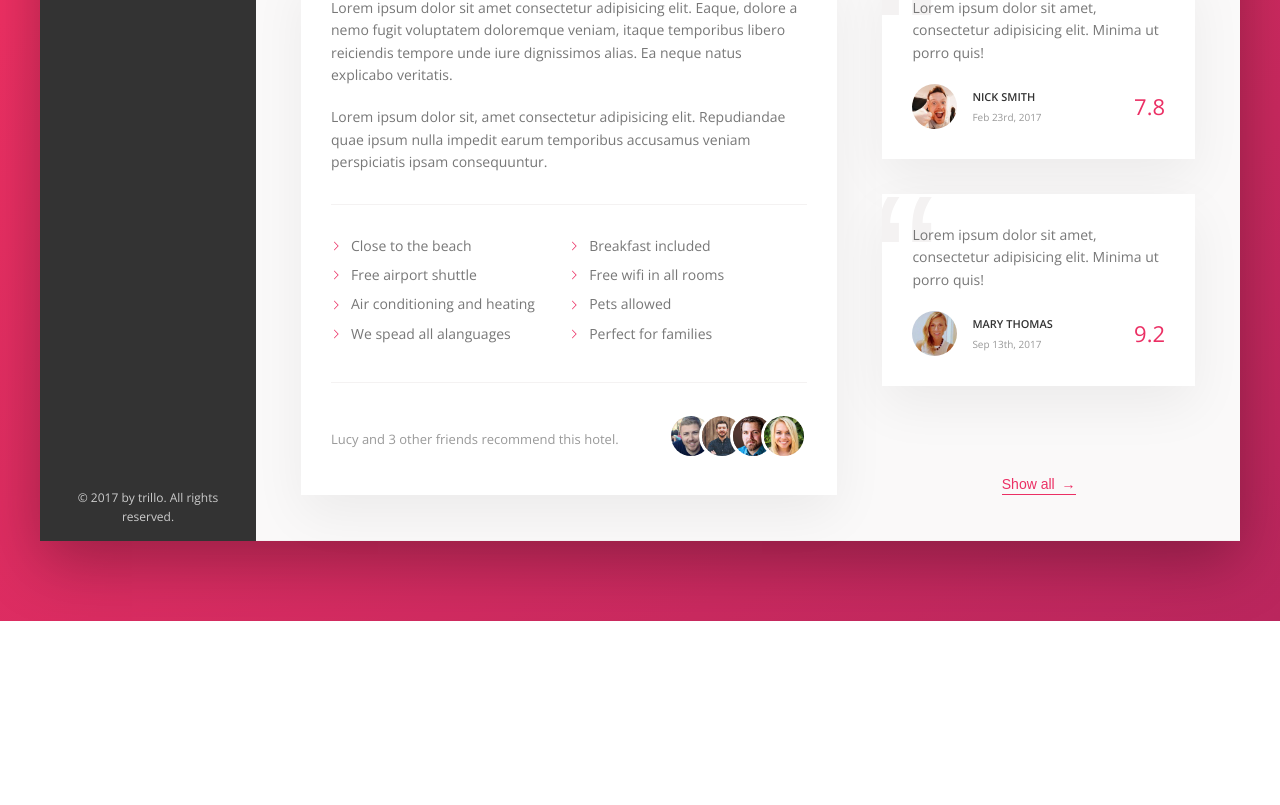
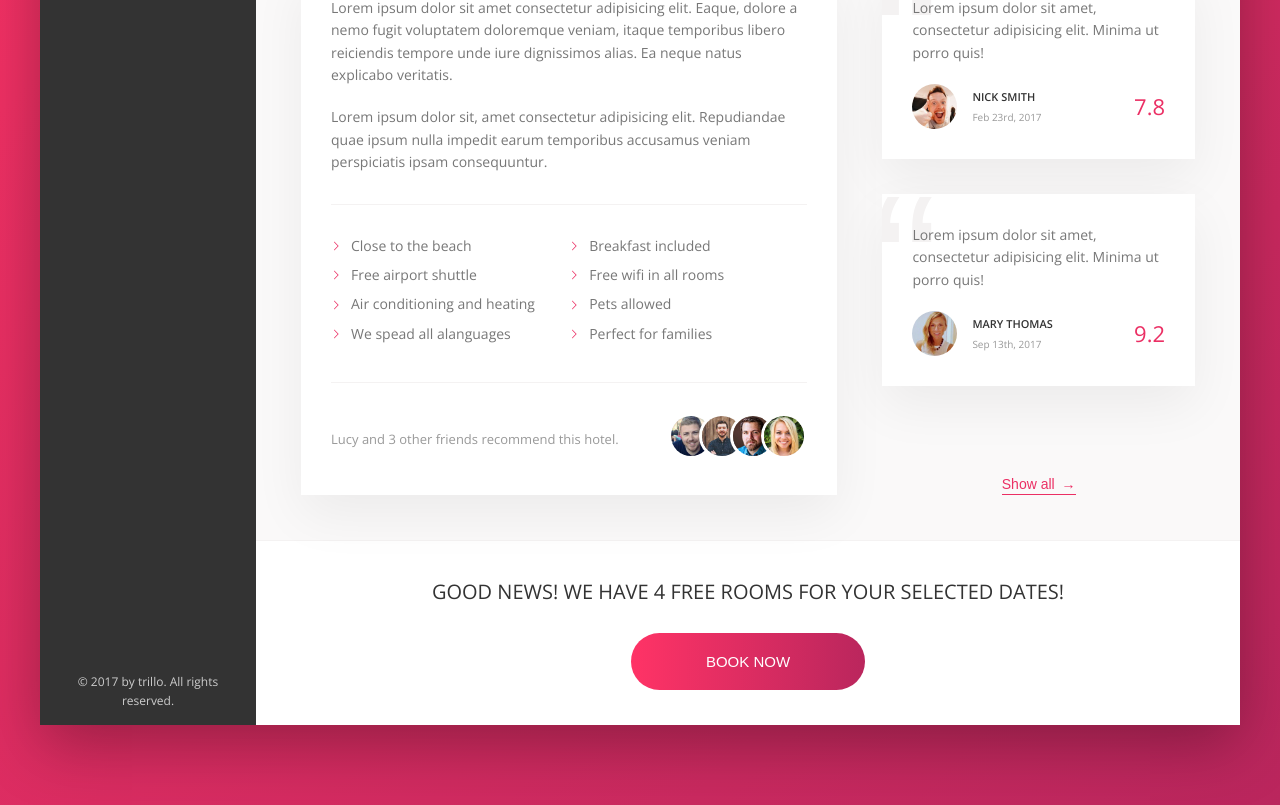
Before and after one commit to watit-thammarat/trillo, a Vue app: page / in a window 1280 px wide. Shown: the part 492-1297 px from the top of the page. Before the commit the page ends 1113 px from the top, so only its background shows below. Built offline with nearby package versions, Linux system fonts and the light colour scheme.

Commit message:
finished cta section

```diff
--- a/src/App.vue
+++ b/src/App.vue
@@ -181,6 +181,15 @@
               <button class="btn-inline">Show all <span>&rarr;</span> </button>
             </div>
           </div>
+          <div class="cta">
+            <h2 class="cta__book-now">
+              Good news! We have 4 free rooms for your selected dates!
+            </h2>
+            <button class="btn">
+              <span class="btn__visible">Book now</span>
+              <span class="btn__invisible">Only 4 Rooms left</span>
+            </button>
+          </div>
       </main>
     </div>
   </div>
--- a/src/sass/_components.scss
+++ b/src/sass/_components.scss
@@ -428,3 +428,74 @@
     z-index: 1;
   }
 }
+
+.cta {
+  padding: 3.5rem 0;
+  text-align: center;
+
+  &__book-now {
+    text-transform: uppercase;
+    font-weight: 300;
+    font-size: 2rem;
+    color: var(--color-grey-dark-1);
+    margin-bottom: 2.5rem;
+  }
+}
+
+.btn {
+  font-size: 1.5rem;
+  border: none;
+  font-weight: 300;
+  text-transform: uppercase;
+  border-radius: 100px;
+  background-image: linear-gradient(
+    to right,
+    var(--color-primary-light),
+    var(--color-primary-dark)
+  );
+  color: #fff;
+  position: relative;
+  overflow: hidden;
+  transition: all 0.2s;
+  cursor: pointer;
+
+  &:focus {
+    outline: none;
+    animation: pulsate 1s infinite;
+  }
+
+  & > * {
+    display: inline-block;
+    height: 100%;
+    width: 100%;
+    transition: all 0.2s;
+  }
+
+  &__visible {
+    padding: 2rem 7.5rem;
+  }
+
+  &__invisible {
+    position: absolute;
+    left: 0;
+    top: -100%;
+    padding: 2rem 4rem;
+  }
+
+  &:hover {
+    background-image: linear-gradient(
+      to left,
+      var(--color-primary-light),
+      var(--color-primary-dark)
+    );
+  }
+
+  &:hover &__invisible {
+    top: 0;
+    // transform: translateY(100%);
+  }
+
+  &:hover &__visible {
+    transform: translateY(100%);
+  }
+}
```
